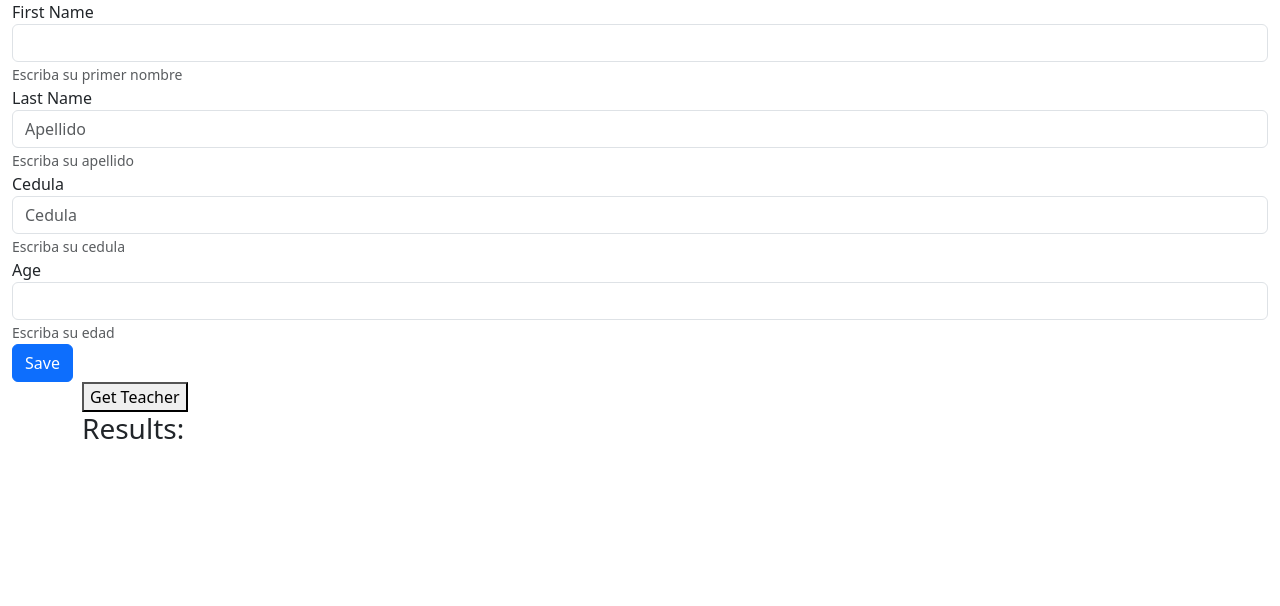
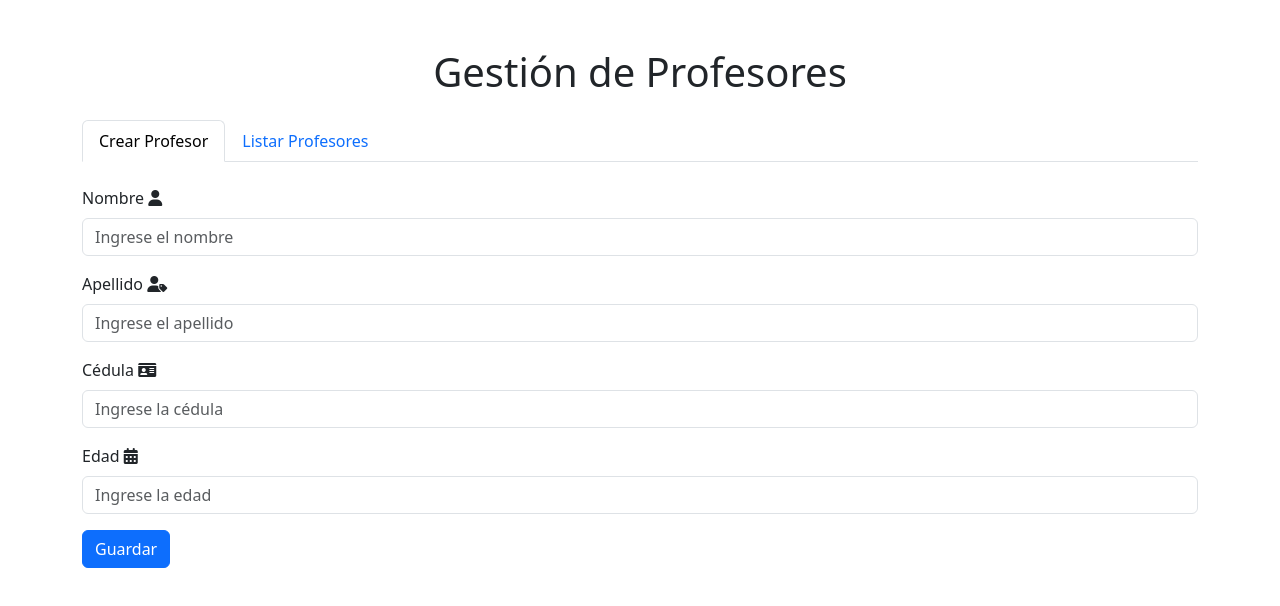
Before and after one commit to DaniLu16/PrograWeb2, a plain HTML site: page Workshop3/client/index.html in a window 1280 px wide. Drawn offline with nearby package versions, Linux system fonts and the light colour scheme; some packages are replaced by stand-ins of ours; a script that the page names is missing.

Commit message:
mongoose
mongoose

```diff
--- a/Workshop3/client/index.html
+++ b/Workshop3/client/index.html
@@ -1,46 +1,75 @@
 <!DOCTYPE html>
 <html lang="en">
+
 <head>
   <meta charset="UTF-8">
   <meta name="viewport" content="width=device-width, initial-scale=1.0">
-  <title>Week 1 - Consume API</title>
-  <script src="js/functions.js"></script>
-  <link href="https://cdn.jsdelivr.net/npm/bootstrap@5.3.3/dist/css/bootstrap.min.css" rel="stylesheet" integrity="sha384-QWTKZyjpPEjISv5WaRU9OFeRpok6YctnYmDr5pNlyT2bRjXh0JMhjY6hW+ALEwIH" crossorigin="anonymous">
+  <title>Gestión de Profesores</title>
+  <!-- Bootstrap CSS -->
+  <link href="https://cdn.jsdelivr.net/npm/bootstrap@5.3.3/dist/css/bootstrap.min.css" rel="stylesheet"
+    integrity="sha384-QWTKZyjpPEjISv5WaRU9OFeRpok6YctnYmDr5pNlyT2bRjXh0JMhjY6hW+ALEwIH" crossorigin="anonymous">
+  <!-- FontAwesome -->
+  <link rel="stylesheet" href="https://cdnjs.cloudflare.com/ajax/libs/font-awesome/6.0.0-beta3/css/all.min.css">
+  <!-- SweetAlert CDN -->
+  <script src="https://cdn.jsdelivr.net/npm/sweetalert2@11"></script>
+
+
 </head>
+
 <body>
-  <div class="container-fluid">
-
-    <form action="" method="post">
-      <div class="form-group">
-        <label for="">First Name</label>
-        <input type="text" id="first_name" name="first_name" class="form-control" placeholder="" aria-describedby="helpId">
-        <small id="helpId" class="text-muted">Escriba su primer nombre</small>
+  <div class="container py-5">
+    <h1 class="mb-4 text-center">Gestión de Profesores</h1>
+    <ul class="nav nav-tabs" id="myTab" role="tablist">
+      <li class="nav-item" role="presentation">
+        <button class="nav-link active" id="create-tab" data-bs-toggle="tab" data-bs-target="#create" type="button"
+          role="tab" aria-controls="create" aria-selected="true">Crear Profesor</button>
+      </li>
+      <li class="nav-item" role="presentation">
+        <button class="nav-link" id="list-tab" data-bs-toggle="tab" data-bs-target="#list" type="button" role="tab"
+          aria-controls="list" aria-selected="false">Listar Profesores</button>
+      </li>
+    </ul>
+    <div class="tab-content" id="myTabContent">
+      <div class="tab-pane fade show active background-box" id="create" role="tabpanel" aria-labelledby="create-tab">
+        <form class="mt-4">
+          <div class="mb-3">
+            <label for="first_name" class="form-label">Nombre <i class="fas fa-user"></i></label>
+            <input type="text" class="form-control" id="first_name" placeholder="Ingrese el nombre">
+          </div>
+          <div class="mb-3">
+            <label for="last_name" class="form-label">Apellido <i class="fas fa-user-tag"></i></label>
+            <input type="text" class="form-control" id="last_name" placeholder="Ingrese el apellido">
+          </div>
+          <div class="mb-3">
+            <label for="cedula" class="form-label">Cédula <i class="fas fa-id-card"></i></label>
+            <input type="text" class="form-control" id="cedula" placeholder="Ingrese la cédula">
+          </div>
+          <div class="mb-3">
+            <label for="age" class="form-label">Edad <i class="fas fa-calendar-alt"></i></label>
+            <input type="number" class="form-control" id="age" placeholder="Ingrese la edad">
+          </div>
+          <button type="button" class="btn btn-primary" onclick="createTeacher()">Guardar</button>
+        </form>
       </div>
-      <div class="form-group">
-        <label for="">Last Name</label>
-        <input type="text" id="last_name" name="last_name" class="form-control" placeholder="Apellido" aria-describedby="helpId">
-        <small id="helpId" class="text-muted">Escriba su apellido</small>
+      <div class="tab-pane fade background-box" id="list" role="tabpanel" aria-labelledby="list-tab">
+        <div class="mt-4">
+          <button class="btn btn-primary mb-3" onclick="getTeachers()">Mostrar Profesores</button>
+          <table id="resultTable" class="table">
+            <tr>
+              <th>Nombre</th>
+              <th>Apellido</th>
+              <th>Cédula</th>
+              <th>Edad</th>
+            </tr>
+          </table>
+        </div>
       </div>
-      <div class="form-group">
-        <label for="">Cedula</label>
-        <input type="text" id="cedula" name="cedula" class="form-control" placeholder="Cedula" aria-describedby="helpId">
-        <small id="helpId" class="text-muted">Escriba su cedula</small>
-      </div>
-      <div class="form-group">
-        <label for="">Age</label>
-        <input type="number" id="age" name="age" class="form-control" placeholder="" aria-describedby="helpId">
-        <small id="helpId" class="text-muted">Escriba su edad</small>
-      </div>
-      <button type="button" class="btn btn-primary" onclick="createTeacher(); return false;">Save</button>
-    </form>
+    </div>
   </div>
 
-  <div class="container">
-    <button onclick="getTeachers();">Get Teacher</button>
-    <h3>Results:</h3>
-    <ul id="result"></ul>
-
-  </div>
+  <!-- Bootstrap Bundle with Popper -->
+  <script src="https://cdn.jsdelivr.net/npm/bootstrap@5.3.3/dist/js/bootstrap.bundle.min.js"></script>
+  <script src="js/functions.js"></script>
 </body>
 
 </html>
--- a/Workshop3/server/index.js
+++ b/Workshop3/server/index.js
@@ -2,7 +2,7 @@ const express = require('express');
 const app = express();
 // database connection
 const mongoose = require("mongoose");
-const db = mongoose.connect("mongodb://127.0.0.1:27017/teachers");
+const db = mongoose.connect("mongodb+srv://danielalucia2716:Dani123@cluster1.6uc6n.mongodb.net/teachers");
 
 // parser for the request body (required for the POST and PUT methods)
 const bodyParser = require("body-parser");
--- a/Workshop3/server/models/teacherModel.js
+++ b/Workshop3/server/models/teacherModel.js
@@ -8,4 +8,6 @@ const teacher = new Schema({
   age: { type: Number }
 });
 
+
+
 module.exports = mongoose.model('teachers', teacher);
```
